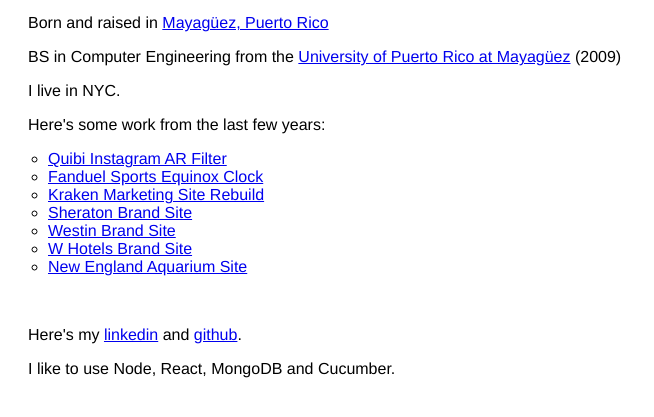
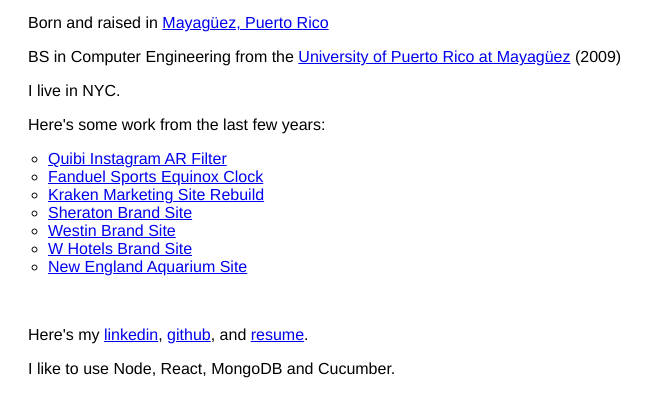
Before and after one commit to andresbonilla/andresbonilla.github.io, a plain HTML site: page index.html in a window 1280 px wide. Shown: the part 179-596 px from the top of the page, without its empty margins (0-654 px from the left). Drawn offline with nearby package versions, Linux system fonts and the light colour scheme.

Commit message:
Adds resume PDF

```diff
--- a/index.html
+++ b/index.html
@@ -67,7 +67,7 @@
 				</li>
 			</ul>
 			<br>
-			<p>Here's my <a href="https://www.linkedin.com/in/andresbonilla" target="_blank">linkedin</a> and <a href="https://github.com/andresbonilla" target="_blank">github</a>.</p>
+			<p>Here's my <a href="https://www.linkedin.com/in/andresbonilla" target="_blank">linkedin</a>, <a href="https://github.com/andresbonilla" target="_blank">github</a>, and <a href="assets/pdf/Resume_Andres-Bonilla.pdf" download>resume</a>.</p>
 			<p>I like to use Node, React, MongoDB and Cucumber.</p>
 		</section>
 	</article>
```
Also changed, not shown: 1 other file.
